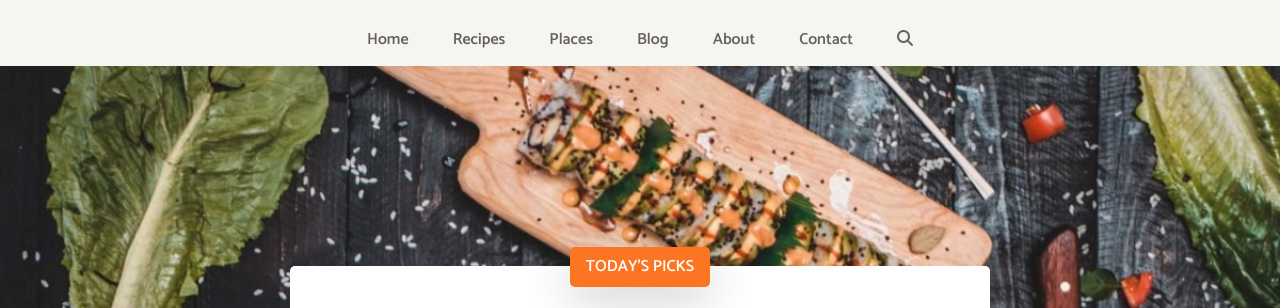
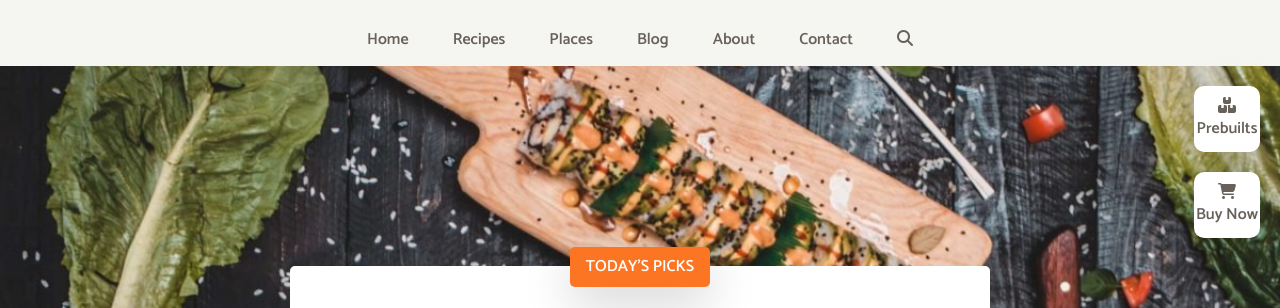
Before and after one commit to NicolaRicci100/proj-html-vuejs, a Vue app: page / in a window 1280 px wide. Shown: the part 134-442 px from the top of the page. Built offline with nearby package versions, Linux system fonts and the light colour scheme.

Commit message:
AppFixedButton

```diff
--- a/src/App.vue
+++ b/src/App.vue
@@ -2,12 +2,14 @@
 import AppHeader from './components/AppHeader.vue';
 import AppMain from './components/AppMain.vue';
 import AppFooter from './components/AppFooter.vue';
+import AppFixButton from './components/AppFixButton.vue';
 export default {
-  components: { AppHeader, AppMain, AppFooter }
+  components: { AppHeader, AppMain, AppFooter, AppFixButton }
 }
 </script>
 
 <template>
+  <AppFixButton />
   <AppHeader />
   <AppMain />
   <AppFooter />
--- /dev/null
+++ b/src/components/AppFixButton.vue
@@ -0,0 +1,47 @@
+<script>
+export default {
+
+}
+</script>
+
+<template>
+  <section>
+    <div class="shadow-lg">
+      <i class="fa-solid fa-boxes-stacked d-block pb-1"></i>
+      Prebuilts
+    </div>
+    <div class="shadow-lg">
+      <i class="fa-solid fa-cart-shopping d-block pb-1"></i>
+      Buy Now
+    </div>
+  </section>
+</template>
+
+<style lang="scss" scoped>
+@use '../assets/scss/mixins.scss' as *;
+@use '../assets/scss/vars.scss' as *;
+
+section {
+  position: fixed;
+  z-index: 1;
+  top: 200px;
+  right: 0;
+
+  div {
+    height: 66px;
+    width: 66px;
+    margin: 20px;
+    background-color: $primary-color;
+    color: $tertiary-color;
+    @include flex_center;
+    flex-direction: column;
+    cursor: pointer;
+    border-radius: 10px;
+    font-weight: 600;
+
+    &:hover {
+      color: $secondary-color;
+    }
+  }
+}
+</style>
--- a/src/components/AppFooter_components/AppForm.vue
+++ b/src/components/AppFooter_components/AppForm.vue
@@ -58,6 +58,7 @@ figure {
   img {
     object-fit: cover;
     height: 100%;
+    width: 100%;
   }
 }
 
--- a/src/components/AppHeader.vue
+++ b/src/components/AppHeader.vue
@@ -43,7 +43,6 @@ export default {
 @use '../assets/scss/mixins.scss' as *;
 @use '../assets/scss/vars' as *;
 
-//temporaneo
 .row {
   height: 200px;
   color: $tertiary-color;
--- a/src/components/AppMain_components/AppRecipies.vue
+++ b/src/components/AppMain_components/AppRecipies.vue
@@ -33,7 +33,7 @@ export default {
           non nunc lacinia
           lobortis.</p>
       </div>
-      <div class="col-6 bg-white card p-0">
+      <div class="col-6 bg-white card p-0 border-0 rounded-0">
         <img src="../../assets/img/Yogurt-Nan-800x527.jpg" class="card-img-top rounded-0 border-0" alt="Yogurt-Nan">
         <div class="card-body">
           <h5 class="card-title">Lunch Favourite with Salad, Naan And Beans</h5>
```
